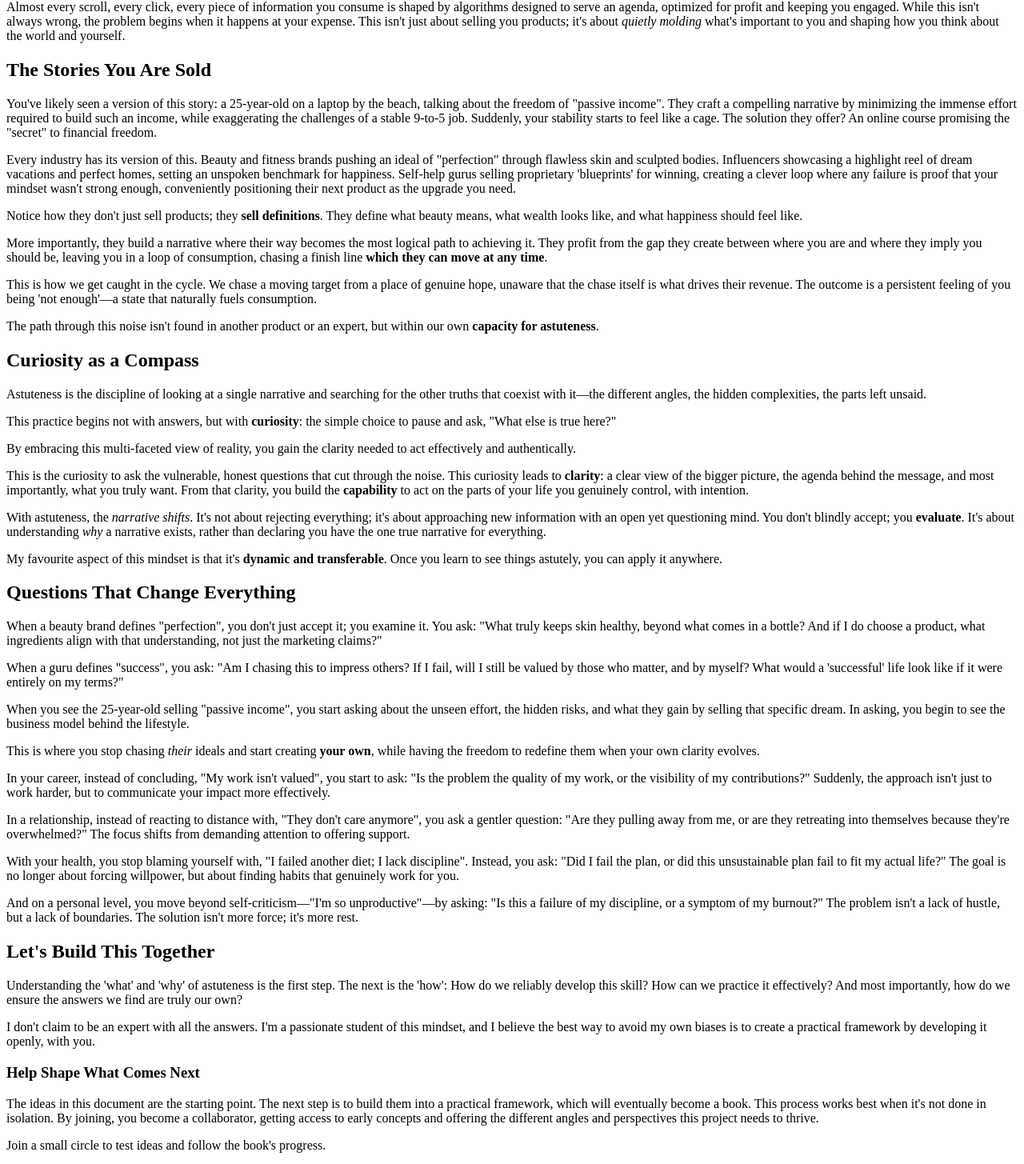
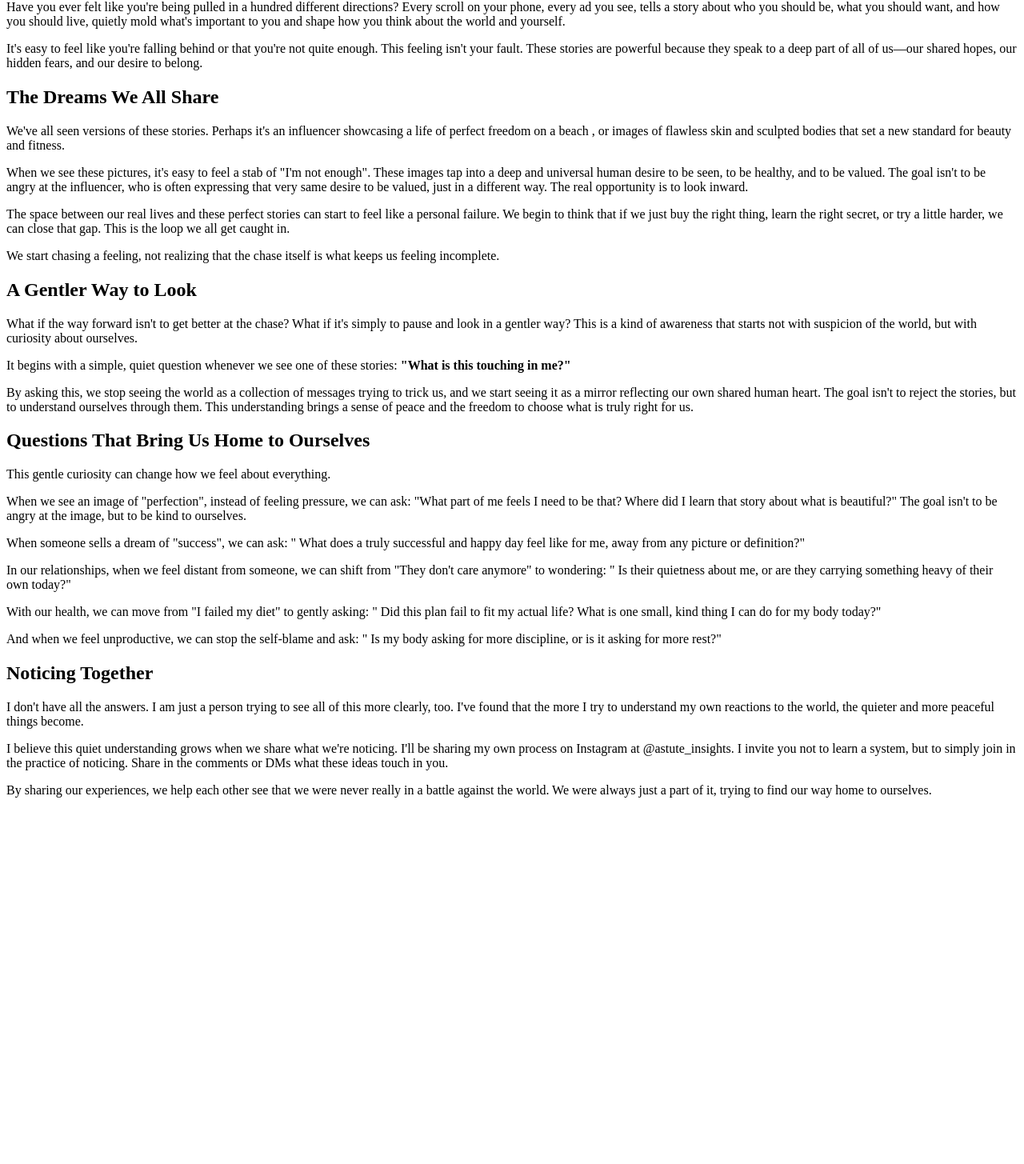
Before and after one commit to abhishek459/astute-insights, a SvelteKit app: page / in a window 1280 px wide. Shown: the part 80-1535 px from the top of the page at 80% size. After the commit the page ends 1093 px from the top, so only its background shows below. Built offline with nearby package versions, Linux system fonts and the light colour scheme.

Commit message:
Version 5
- Transitioned the entire mindset. Removed the us vs them narrative.

```diff
--- a/src/routes/+page.svelte
+++ b/src/routes/+page.svelte
@@ -2,14 +2,6 @@
   import QuotedText from "$lib/components/QuotedText.svelte";
   import SubHeading from "$lib/components/SubHeading.svelte";
   import Section from "$lib/components/Section.svelte";
-  import { enhance } from "$app/forms"; // SvelteKit's progressive enhancement helper
-
-  /**
-   * This `form` prop is automatically populated by SvelteKit
-   * with the data returned from your server action.
-   * @type {import('./$types').ActionData}
-   */
-  export let form;
 </script>
 
 <main class="antialiased">
@@ -21,276 +13,143 @@
         class="text-center w-full sticky top-0 bg-starlight/50 dark:bg-black/15 backdrop-blur-sm p-4 z-10"
       >
         <h1 class="text-3xl font-bold tracking-tight">
-          Astute Insights: Navigating a Curated Reality
+          Seeing Ourselves in the Stories We're Told
         </h1>
       </header>
 
       <div class="max-w-3xl w-full p-4 sm:p-6 lg:p-8">
         <Section>
           <p>
-            Almost every scroll, every click, every piece of information you
-            consume is shaped by algorithms designed to serve an agenda,
-            optimized for profit and keeping you engaged. While this isn't
-            always wrong, the problem begins when it happens at your expense.
-            This isn't just about selling you products; it's about <em
-              >quietly molding</em
-            > what's important to you and shaping how you think about the world and
-            yourself.
-          </p>
-
-          <SubHeading>The Stories You Are Sold</SubHeading>
-
-          <p>
-            You've likely seen a version of this story: a 25-year-old on a
-            laptop by the beach, talking about the freedom of "passive income".
-            They craft a compelling narrative by minimizing the immense effort
-            required to build such an income, while exaggerating the challenges
-            of a stable 9-to-5 job. Suddenly, your stability starts to feel like
-            a cage. The solution they offer? An online course promising the
-            "secret" to financial freedom.
+            Have you ever felt like you're being pulled in a hundred different
+            directions? Every scroll on your phone, every ad you see, tells a
+            story about who you should be, what you should want, and how you
+            should live, quietly mold what's important to you and shape how you
+            think about the world and yourself.
           </p>
 
           <p>
-            Every industry has its version of this. Beauty and fitness brands
-            pushing an ideal of "perfection" through flawless skin and sculpted
-            bodies. Influencers showcasing a highlight reel of dream vacations
-            and perfect homes, setting an unspoken benchmark for happiness.
-            Self-help gurus selling proprietary 'blueprints' for winning,
-            creating a clever loop where any failure is proof that your mindset
-            wasn't strong enough, conveniently positioning their next product as
-            the upgrade you need.
+            It's easy to feel like you're falling behind or that you're not
+            quite enough. This feeling isn't your fault. These stories are
+            powerful because they speak to a deep part of all of us—our shared
+            hopes, our hidden fears, and our desire to belong.
+          </p>
+
+          <SubHeading>The Dreams We All Share</SubHeading>
+
+          <p>
+            We've all seen versions of these stories. Perhaps it's an influencer
+            showcasing a life of perfect freedom on a beach , or images of
+            flawless skin and sculpted bodies that set a new standard for beauty
+            and fitness.
+          </p>
+
+          <p>
+            When we see these pictures, it's easy to feel a stab of "I'm not
+            enough". These images tap into a deep and universal human desire to
+            be seen, to be healthy, and to be valued. The goal isn't to be angry
+            at the influencer, who is often expressing that very same desire to
+            be valued, just in a different way. The real opportunity is to look
+            inward.
+          </p>
+
+          <p>
+            The space between our real lives and these perfect stories can start
+            to feel like a personal failure. We begin to think that if we just
+            buy the right thing, learn the right secret, or try a little harder,
+            we can close that gap. This is the loop we all get caught in.
           </p>
 
           <QuotedText>
-            Notice how they don't just sell products; they <strong
-              >sell definitions</strong
-            >. They define what beauty means, what wealth looks like, and what
-            happiness should feel like.
-          </QuotedText>
-
-          <p>
-            More importantly, they build a narrative where their way becomes the
-            most logical path to achieving it. They profit from the gap they
-            create between where you are and where they imply you should be,
-            leaving you in a loop of consumption, chasing a finish line <strong
-              >which they can move at any time</strong
-            >.
-          </p>
-
-          <p>
-            This is how we get caught in the cycle. We chase a moving target
-            from a place of genuine hope, unaware that the chase itself is what
-            drives their revenue. The outcome is a persistent feeling of you
-            being 'not enough'—a state that naturally fuels consumption.
-          </p>
-
-          <QuotedText>
-            The path through this noise isn't found in another product or an
-            expert, but within our own <strong>capacity for astuteness</strong>.
+            We start chasing a feeling, not realizing that the chase itself is
+            what keeps us feeling incomplete.
           </QuotedText>
         </Section>
 
         <Section>
-          <SubHeading>Curiosity as a Compass</SubHeading>
+          <SubHeading>A Gentler Way to Look</SubHeading>
 
           <p>
-            Astuteness is the discipline of looking at a single narrative and
-            searching for the other truths that coexist with it—the different
-            angles, the hidden complexities, the parts left unsaid.
-          </p>
-
-          <QuotedText>
-            This practice begins not with answers, but with <strong
-              >curiosity</strong
-            >: the simple choice to pause and ask, "What else is true here?"
-          </QuotedText>
-
-          <p>
-            By embracing this multi-faceted view of reality, you gain the
-            clarity needed to act effectively and authentically.
+            What if the way forward isn't to get better at the chase? What if
+            it's simply to pause and look in a gentler way? This is a kind of
+            awareness that starts not with suspicion of the world, but with
+            curiosity about ourselves.
           </p>
 
           <p>
-            This is the curiosity to ask the vulnerable, honest questions that
-            cut through the noise. This curiosity leads to <strong
-              >clarity</strong
-            >: a clear view of the bigger picture, the agenda behind the
-            message, and most importantly, what you truly want. From that
-            clarity, you build the
-            <strong>capability</strong> to act on the parts of your life you genuinely
-            control, with intention.
+            It begins with a simple, quiet question whenever we see one of these
+            stories: <strong>"What is this touching in me?"</strong>
           </p>
 
           <p>
-            With astuteness, the <em>narrative shifts</em>. It's not about
-            rejecting everything; it's about approaching new information with an
-            open yet questioning mind. You don't blindly accept; you
-            <strong>evaluate</strong>. It's about understanding
-            <em>why</em> a narrative exists, rather than declaring you have the one
-            true narrative for everything.
-          </p>
-
-          <QuotedText>
-            My favourite aspect of this mindset is that it's <strong
-              >dynamic and transferable</strong
-            >. Once you learn to see things astutely, you can apply it anywhere.
-          </QuotedText>
-        </Section>
-
-        <Section>
-          <SubHeading>Questions That Change Everything</SubHeading>
-          <p>
-            When a beauty brand defines "perfection", you don't just accept it;
-            you examine it. You ask: "What truly keeps skin healthy, beyond what
-            comes in a bottle? And if I do choose a product, what ingredients
-            align with that understanding, not just the marketing claims?"
-          </p>
-
-          <p>
-            When a guru defines "success", you ask: "Am I chasing this to
-            impress others? If I fail, will I still be valued by those who
-            matter, and by myself? What would a 'successful' life look like if
-            it were entirely on my terms?"
-          </p>
-
-          <p>
-            When you see the 25-year-old selling "passive income", you start
-            asking about the unseen effort, the hidden risks, and what they gain
-            by selling that specific dream. In asking, you begin to see the
-            business model behind the lifestyle.
-          </p>
-
-          <QuotedText>
-            This is where you stop chasing <em>their</em> ideals and start
-            creating <strong>your own</strong>, while having the freedom to
-            redefine them when your own clarity evolves.
-          </QuotedText>
-
-          <p>
-            In your career, instead of concluding, "My work isn't valued", you
-            start to ask: "Is the problem the quality of my work, or the
-            visibility of my contributions?" Suddenly, the approach isn't just
-            to work harder, but to communicate your impact more effectively.
-          </p>
-
-          <p>
-            In a relationship, instead of reacting to distance with, "They don't
-            care anymore", you ask a gentler question: "Are they pulling away
-            from me, or are they retreating into themselves because they're
-            overwhelmed?" The focus shifts from demanding attention to offering
-            support.
-          </p>
-
-          <p>
-            With your health, you stop blaming yourself with, "I failed another
-            diet; I lack discipline". Instead, you ask: "Did I fail the plan, or
-            did this unsustainable plan fail to fit my actual life?" The goal is
-            no longer about forcing willpower, but about finding habits that
-            genuinely work for you.
-          </p>
-
-          <p>
-            And on a personal level, you move beyond self-criticism—"I'm so
-            unproductive"—by asking: "Is this a failure of my discipline, or a
-            symptom of my burnout?" The problem isn't a lack of hustle, but a
-            lack of boundaries. The solution isn't more force; it's more rest.
+            By asking this, we stop seeing the world as a collection of messages
+            trying to trick us, and we start seeing it as a mirror reflecting
+            our own shared human heart. The goal isn't to reject the stories,
+            but to understand ourselves through them. This understanding brings
+            a sense of peace and the freedom to choose what is truly right for
+            us.
           </p>
         </Section>
 
         <Section>
-          <SubHeading>Let's Build This Together</SubHeading>
+          <SubHeading>Questions That Bring Us Home to Ourselves</SubHeading>
+
+          <p>This gentle curiosity can change how we feel about everything.</p>
+
           <p>
-            Understanding the 'what' and 'why' of astuteness is the first step.
-            The next is the 'how': How do we reliably develop this skill? How
-            can we practice it effectively? And most importantly, how do we
-            ensure the answers we find are truly our own?
+            When we see an image of "perfection", instead of feeling pressure,
+            we can ask: "What part of me feels I need to be that? Where did I
+            learn that story about what is beautiful?" The goal isn't to be
+            angry at the image, but to be kind to ourselves.
           </p>
 
           <p>
-            I don't claim to be an expert with all the answers. I'm a passionate
-            student of this mindset, and I believe the best way to avoid my own
-            biases is to create a practical framework by developing it openly,
-            with you.
+            When someone sells a dream of "success", we can ask: " What does a
+            truly successful and happy day feel like for me, away from any
+            picture or definition?"
           </p>
 
-          <div class="mt-8 grid grid-cols-1 md:grid-cols-2 gap-12 items-start">
-            <!-- Left Column: Email Signup -->
-            <div>
-              <h3 class="text-xl font-semibold">Help Shape What Comes Next</h3>
-              <p class="mt-2 text-base">
-                The ideas in this document are the starting point. The next step
-                is to build them into a practical framework, which will
-                eventually become a book. This process works best when it's not
-                done in isolation. By joining, you become a collaborator,
-                getting access to early concepts and offering the different
-                angles and perspectives this project needs to thrive.
-              </p>
+          <p>
+            In our relationships, when we feel distant from someone, we can
+            shift from "They don't care anymore" to wondering: " Is their
+            quietness about me, or are they carrying something heavy of their
+            own today?"
+          </p>
 
-              <div class="mt-6">
-                <p class="font-medium text-base">
-                  Join a small circle to test ideas and follow the book's
-                  progress.
-                </p>
-                <form
-                  method="POST"
-                  use:enhance
-                  class="mt-2 flex flex-col sm:flex-row gap-2"
-                >
-                  <label for="email-address" class="sr-only"
-                    >Email address</label
-                  >
-                  <input
-                    id="email-address"
-                    name="email"
-                    type="email"
-                    autocomplete="email"
-                    required
-                    class="w-full px-4 py-2 rounded-md border-gray-600 bg-transparent focus:ring-2 focus:ring-offset-2 focus:ring-offset-black focus:ring-gray-500"
-                    placeholder="Enter your email"
-                    value={form?.email ?? ""}
-                  />
-                  <button
-                    type="submit"
-                    class="px-6 py-2 rounded-md bg-gray-800 dark:bg-gray-700 text-starlight hover:bg-gray-700 dark:hover:bg-gray-600 transition-colors whitespace-nowrap"
-                  >
-                    I'd like to contribute
-                  </button>
-                </form>
+          <p>
+            With our health, we can move from "I failed my diet" to gently
+            asking: " Did this plan fail to fit my actual life? What is one
+            small, kind thing I can do for my body today?"
+          </p>
 
-                <!-- Display success or error messages from the server -->
-                {#if form?.success}
-                  <p class="mt-2 text-green-500">{form.message}</p>
-                {:else if form?.error}
-                  <p class="mt-2 text-red-500">{form.error}</p>
-                {/if}
+          <p>
+            And when we feel unproductive, we can stop the self-blame and ask: "
+            Is my body asking for more discipline, or is it asking for more
+            rest?"
+          </p>
+        </Section>
 
-                <p class="mt-3 text-xs text-gray-500">
-                  <strong>Note:</strong> Your email will only be used to share honest
-                  ideas and will never be given to anyone else. No spam, no hype,
-                  no manipulative funnels—just the shared search for clarity.
-                </p>
-              </div>
-            </div>
+        <Section>
+          <SubHeading>Noticing Together</SubHeading>
+          <p>
+            I don't have all the answers. I am just a person trying to see all
+            of this more clearly, too. I've found that the more I try to
+            understand my own reactions to the world, the quieter and more
+            peaceful things become.
+          </p>
 
-            <!-- Right Column: Instagram Promotion -->
-            <div>
-              <h2 class="text-xl font-semibold">Join the Daily Conversation</h2>
-              <p class="mt-2 text-base">
-                For more immediate ideas and to join the daily conversation, the
-                community lives and breathes on Instagram. It's where we can
-                practice applying these questions together and sharpen our
-                thinking in real-time.
-              </p>
-              <a
-                href="https://www.instagram.com/astute.insights"
-                target="_blank"
-                rel="noopener noreferrer"
-                class="inline-block mt-4 px-6 py-2 rounded-md border border-gray-600 hover:bg-gray-200 dark:hover:bg-gray-800 transition-colors"
-              >
-                Visit @astute.insights
-              </a>
-            </div>
-          </div>
+          <p>
+            I believe this quiet understanding grows when we share what we're
+            noticing. I'll be sharing my own process on Instagram at
+            @astute_insights. I invite you not to learn a system, but to simply
+            join in the practice of noticing. Share in the comments or DMs what
+            these ideas touch in you.
+          </p>
+
+          <p>
+            By sharing our experiences, we help each other see that we were
+            never really in a battle against the world. We were always just a
+            part of it, trying to find our way home to ourselves.
+          </p>
         </Section>
       </div>
     </div>
```
